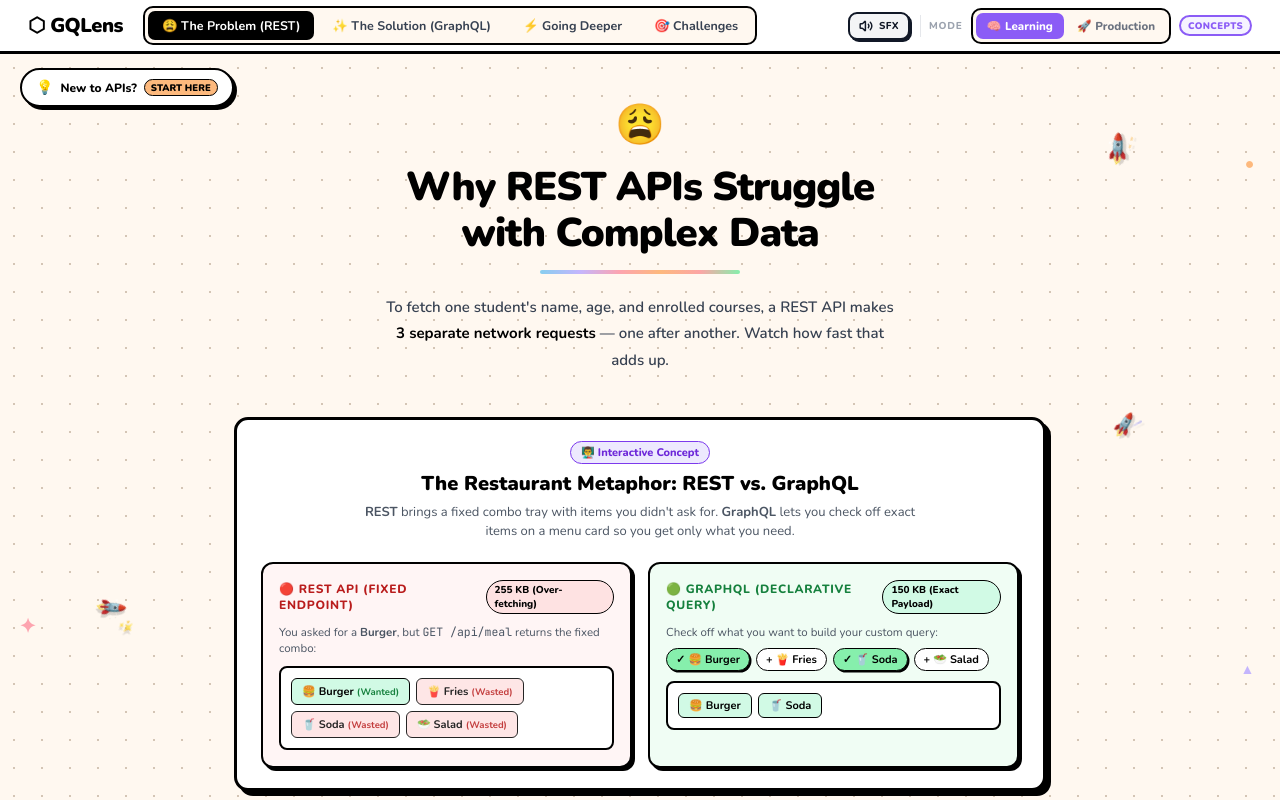
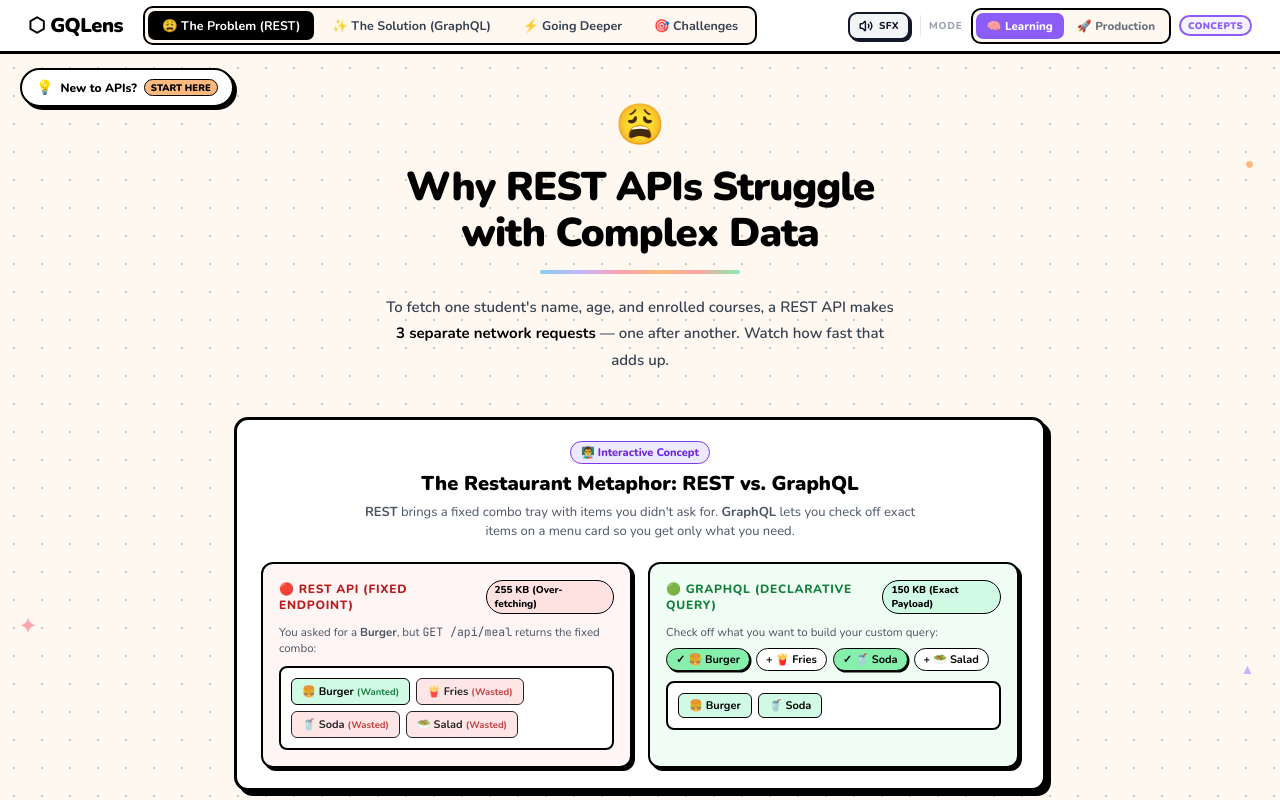
Before and after one commit to AyushPatil615/GQLens, a React (Vite) app in the folder client/: page / in a window 1280 px wide. Shown: the top 800 px of the page. Built offline with nearby package versions, Linux system fonts and the light colour scheme.

Commit message:
revert: remove floating background rockets

```diff
--- a/client/src/App.tsx
+++ b/client/src/App.tsx
@@ -10,7 +10,6 @@ import { ModeProvider, useAppMode } from './context/ModeContext';
 import type { AppMode } from './context/ModeContext';
 import { SoundProvider, useSound } from './context/SoundContext';
 import { Volume2, VolumeX } from 'lucide-react';
-import { FloatingRockets } from './components/common/FloatingRockets';
 import './index.css';
 
 type Tab = 'rest' | 'graphql' | 'deeper' | 'challenges';
@@ -168,9 +167,7 @@ function AppInner() {
   const domain                  = getDomain(domainId);
 
   return (
-    <div style={{ minHeight: '100vh', background: 'var(--bg-base)', display: 'flex', flexDirection: 'column', position: 'relative' }}>
-      {/* ── Ambient floating minimalist rockets ── */}
-      <FloatingRockets />
+    <div style={{ minHeight: '100vh', background: 'var(--bg-base)', display: 'flex', flexDirection: 'column' }}>
 
       {/* ── Shared sticky header ── */}
       <header className="gs-header" style={{
--- a/client/src/components/common/FloatingRockets.tsx
+++ /dev/null
@@ -1,144 +0,0 @@
-import React from 'react';
-import { motion } from 'framer-motion';
-
-export const FloatingRockets: React.FC = () => {
-  return (
-    <div
-      style={{
-        position: 'fixed',
-        inset: 0,
-        pointerEvents: 'none',
-        overflow: 'hidden',
-        zIndex: 5,
-      }}
-      aria-hidden="true"
-    >
-      {/* ── Rocket 1: Top-Right High Cruiser ────────────────────────────── */}
-      <motion.div
-        initial={{ x: '92vw', y: '12vh', rotate: -35 }}
-        animate={{
-          x: ['92vw', '86vw', '94vw', '92vw'],
-          y: ['12vh', '16vh', '10vh', '12vh'],
-          rotate: [-35, -42, -28, -35],
-        }}
-        transition={{
-          duration: 18,
-          repeat: Infinity,
-          ease: 'easeInOut',
-        }}
-        style={{
-          position: 'absolute',
-          display: 'flex',
-          alignItems: 'center',
-          gap: 6,
-          filter: 'drop-shadow(2px 3px 0 rgba(0,0,0,0.15))',
-          pointerEvents: 'auto',
-          cursor: 'pointer',
-          userSelect: 'none',
-        }}
-        whileHover={{ scale: 1.25, rotate: 0 }}
-        whileTap={{ scale: 0.9 }}
-        title="GQLens Explorer 🚀"
-      >
-        <span style={{ fontSize: 22, display: 'inline-block' }}>🚀</span>
-        {/* Minimalist dashed jet trail */}
-        <motion.div
-          animate={{ opacity: [0.3, 0.7, 0.3], width: [14, 22, 14] }}
-          transition={{ duration: 1.8, repeat: Infinity, ease: 'easeInOut' }}
-          style={{
-            height: 2,
-            background: 'repeating-linear-gradient(90deg, #F59E0B 0px, #F59E0B 4px, transparent 4px, transparent 8px)',
-            borderRadius: 2,
-            transform: 'rotate(145deg)',
-            transformOrigin: 'left center',
-          }}
-        />
-      </motion.div>
-
-      {/* ── Rocket 2: Bottom-Left Slow Drifter ──────────────────────────── */}
-      <motion.div
-        initial={{ x: '5vw', y: '78vh', rotate: 45 }}
-        animate={{
-          x: ['5vw', '10vw', '4vw', '5vw'],
-          y: ['78vh', '72vh', '82vh', '78vh'],
-          rotate: [45, 52, 38, 45],
-        }}
-        transition={{
-          duration: 22,
-          repeat: Infinity,
-          ease: 'easeInOut',
-          delay: 2,
-        }}
-        style={{
-          position: 'absolute',
-          display: 'flex',
-          alignItems: 'center',
-          gap: 6,
-          filter: 'drop-shadow(2px 3px 0 rgba(0,0,0,0.15))',
-          pointerEvents: 'auto',
-          cursor: 'pointer',
-          userSelect: 'none',
-        }}
-        whileHover={{ scale: 1.25, rotate: 90 }}
-        whileTap={{ scale: 0.9 }}
-        title="GQLens Orbiter 🛰️"
-      >
-        <span style={{ fontSize: 20, display: 'inline-block' }}>🚀</span>
-        {/* Minimalist exhaust glow */}
-        <motion.span
-          animate={{ scale: [0.8, 1.3, 0.8], opacity: [0.4, 0.9, 0.4] }}
-          transition={{ duration: 1.2, repeat: Infinity, ease: 'easeInOut' }}
-          style={{
-            fontSize: 10,
-            display: 'inline-block',
-            transform: 'translate(-12px, 8px)',
-          }}
-        >
-          ✨
-        </motion.span>
-      </motion.div>
-
-      {/* ── Rocket 3: Mid-Right Horizontal Glider ───────────────────────── */}
-      <motion.div
-        initial={{ x: '88vw', y: '52vh', rotate: -15 }}
-        animate={{
-          x: ['88vw', '82vw', '90vw', '88vw'],
-          y: ['52vh', '48vh', '56vh', '52vh'],
-          rotate: [-15, -8, -22, -15],
-        }}
-        transition={{
-          duration: 16,
-          repeat: Infinity,
-          ease: 'easeInOut',
-          delay: 4,
-        }}
-        style={{
-          position: 'absolute',
-          display: 'flex',
-          alignItems: 'center',
-          gap: 6,
-          filter: 'drop-shadow(2px 3px 0 rgba(0,0,0,0.12))',
-          pointerEvents: 'auto',
-          cursor: 'pointer',
-          userSelect: 'none',
-        }}
-        whileHover={{ scale: 1.3, rotate: 180 }}
-        whileTap={{ scale: 0.9 }}
-        title="GQLens Probe 🛸"
-      >
-        <span style={{ fontSize: 19, display: 'inline-block' }}>🚀</span>
-        <motion.div
-          animate={{ opacity: [0.2, 0.6, 0.2], width: [10, 18, 10] }}
-          transition={{ duration: 1.5, repeat: Infinity, ease: 'easeInOut' }}
-          style={{
-            height: 2,
-            background: 'linear-gradient(90deg, #6366F1, transparent)',
-            borderRadius: 2,
-            transform: 'rotate(165deg)',
-            transformOrigin: 'left center',
-          }}
-        />
-      </motion.div>
-    </div>
-  );
-};
```
